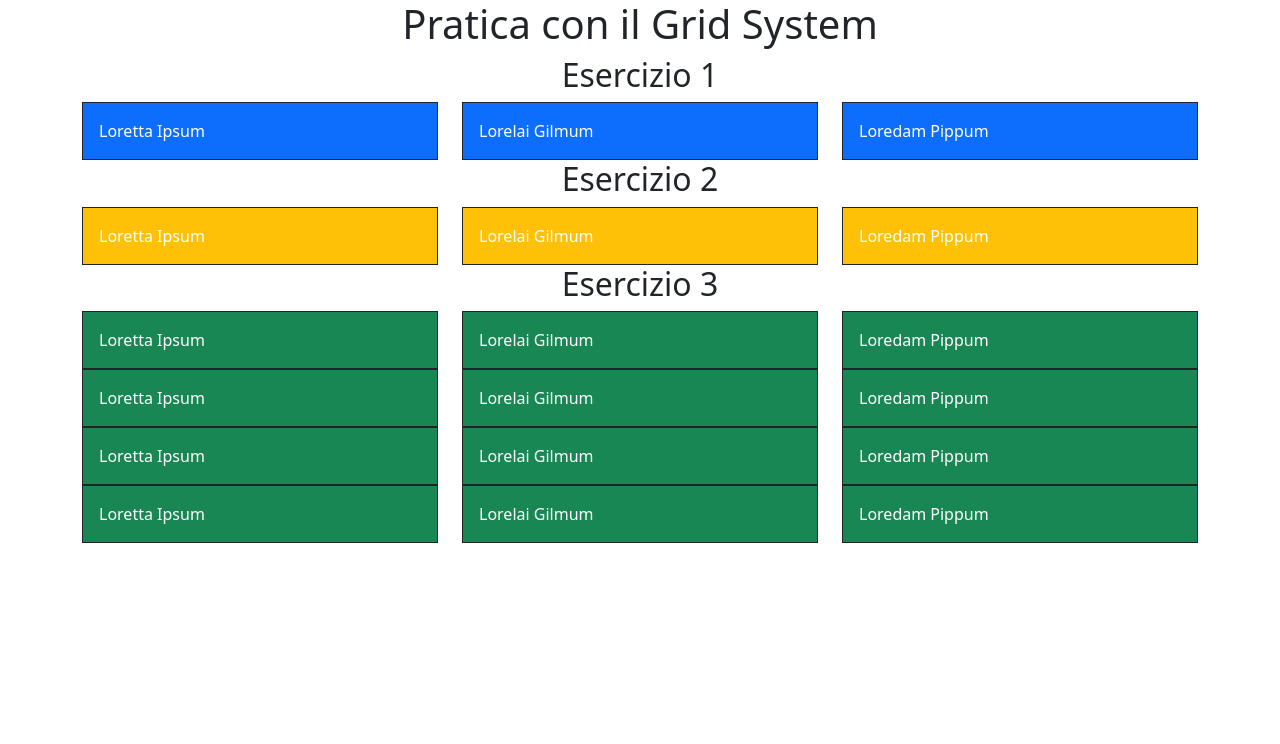
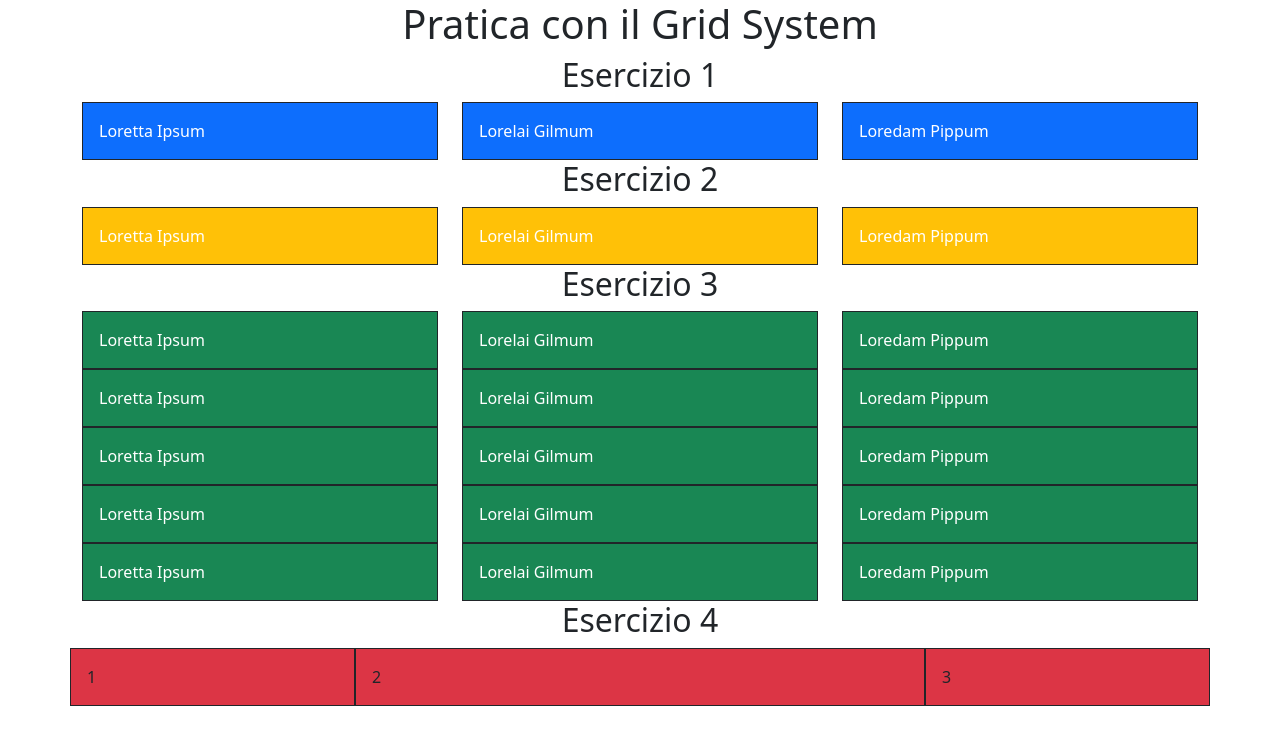
Before and after one commit to Sir-Frederik/u2-s2-1, a website: page index.html in a window 1280 px wide. Drawn offline with nearby package versions, Linux system fonts and the light colour scheme.

Commit message:
esercizio 4

```diff
--- a/index.html
+++ b/index.html
@@ -74,6 +74,19 @@
         <div class="col-lg-4"><div class="bg-success text-white p-3 border border-1 border-dark">Lorelai Gilmum</div></div>
         <div class="col-lg-4"><div class="bg-success text-white p-3 border border-1 border-dark">Loredam Pippum</div></div>
       </div>
+      <div class="row">
+        <div class="col-xl-4"><div class="bg-success text-white p-3 border border-1 border-dark">Loretta Ipsum</div></div>
+        <div class="col-xl-4"><div class="bg-success text-white p-3 border border-1 border-dark">Lorelai Gilmum</div></div>
+        <div class="col-xl-4"><div class="bg-success text-white p-3 border border-1 border-dark">Loredam Pippum</div></div>
+      </div>
+    </div>
+    <h2 class="text-center">Esercizio 4</h2>
+    <div class="container">
+      <div class="row">
+        <div class="col-lg-3 bg-danger border border-1 border-dark p-3">1</div>
+        <div class="col-lg-6 bg-danger border border-1 border-dark p-3">2</div>
+        <div class="col-lg-3 bg-danger border border-1 border-dark p-3">3</div>
+      </div>
     </div>
   </body>
 </html>
```
